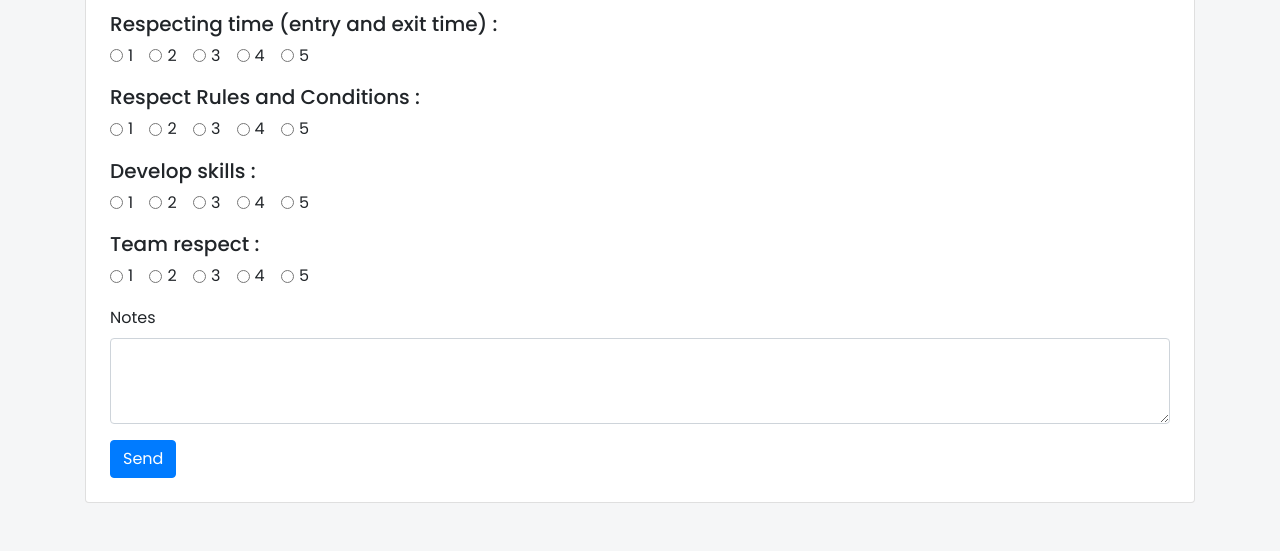
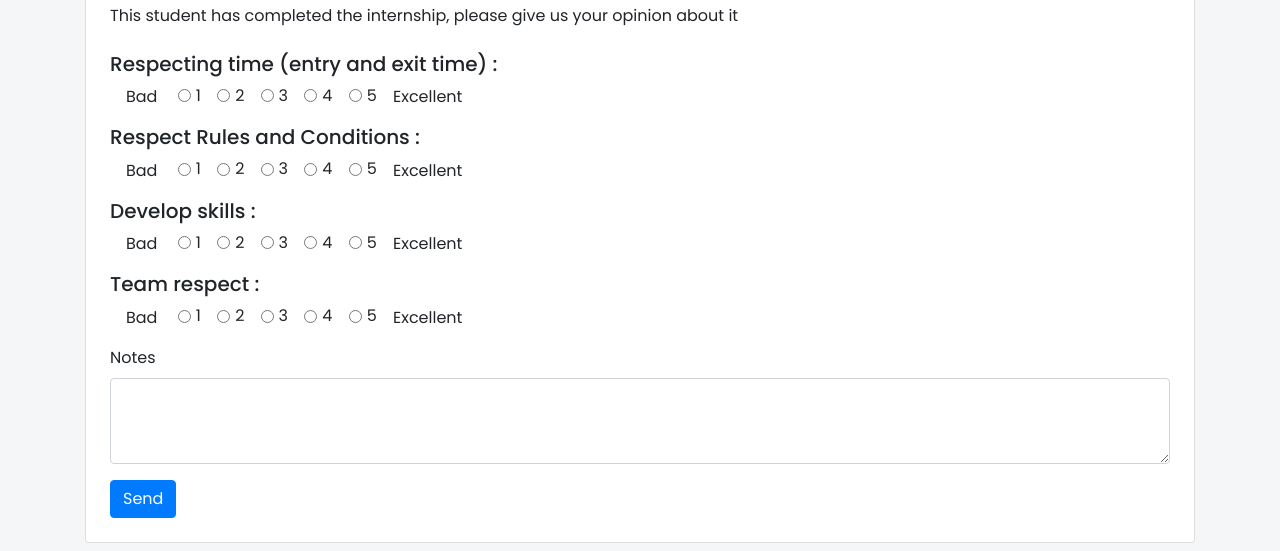
Before and after one commit to AbdelkarimMerabet/internFinder--Front-End, a plain HTML site: page pages/Evaluation/student-ev.html in a window 1280 px wide. Shown: the part 158-709 px from the top of the page. Drawn offline with nearby package versions, Linux system fonts and the light colour scheme.

Commit message:
add   page evaluation

```diff
--- a/pages/Evaluation/student-ev.html
+++ b/pages/Evaluation/student-ev.html
@@ -73,11 +73,15 @@
             <div class="card p-4">
                 <div class="title pb-2">
                     <h3>Student evaluation</h3>
+                    <p>This student has completed the internship, please give us your opinion about it</p>
                 </div>
                 <form method="">
                     <div class="questions">
                         <div class="question-1 form-group">
                             <h5 class="title">Respecting time (entry and exit time) :</h5>
+                            <div class="d-inline mx-3">
+                                Bad
+                            </div>
                             <div class="form-check form-check-inline">
                                 <input class="form-check-input" id="respect-time_1"
                                 type="radio" name="respect-time_Options" value="respect-time_1"
@@ -108,9 +112,15 @@
                                 >
                                 <label class="form-check-label">5</label>
                             </div>
+                            <div class="d-inline mt-5">
+                                Excellent
+                            </div>
                         </div>
                         <div class="question-2 form-group">
                             <h5 class="title">Respect Rules and Conditions :</h5>
+                            <div class="d-inline mx-3">
+                                Bad
+                            </div>
                             <div class="form-check form-check-inline">
                                 <input class="form-check-input" id="rules-conditions-student_1"
                                 type="radio" name="rules-conditions-student_Options" value="rules-conditions-student_1"
@@ -141,9 +151,15 @@
                                 >
                                 <label class="form-check-label">5</label>
                             </div>
+                            <div class="d-inline mt-5">
+                                Excellent
+                            </div>
                         </div>
                         <div class="question-3 form-group">
                             <h5 class="title">Develop skills :</h5>
+                            <div class="d-inline mx-3">
+                                Bad
+                            </div>
                             <div class="form-check form-check-inline">
                                 <input class="form-check-input" id="develop-skills_1"
                                 type="radio" name="develop-skills_Options" value="develop-skills_1"
@@ -174,9 +190,15 @@
                                 >
                                 <label class="form-check-label">5</label>
                             </div>
+                            <div class="d-inline mt-5">
+                                Excellent
+                            </div>
                         </div>
                         <div class="question-4 form-group">
                             <h5 class="title">Team respect :</h5>
+                            <div class="d-inline mx-3">
+                                Bad
+                            </div>
                             <div class="form-check form-check-inline">
                                 <input class="form-check-input" id="team-respect_1"
                                 type="radio" name="team-respect_Options" value="team-respect_1"
@@ -206,6 +228,9 @@
                                 type="radio" name="team-respect_Options" value="team-respect_5"
                                 >
                                 <label class="form-check-label">5</label>
+                            </div>
+                            <div class="d-inline mt-5">
+                                Excellent
                             </div>
                         </div>
                         <div class="notes  form-group ">
```
Also changed, not shown: pages/Evaluation/company-ev.html (+19 -0 lines).
